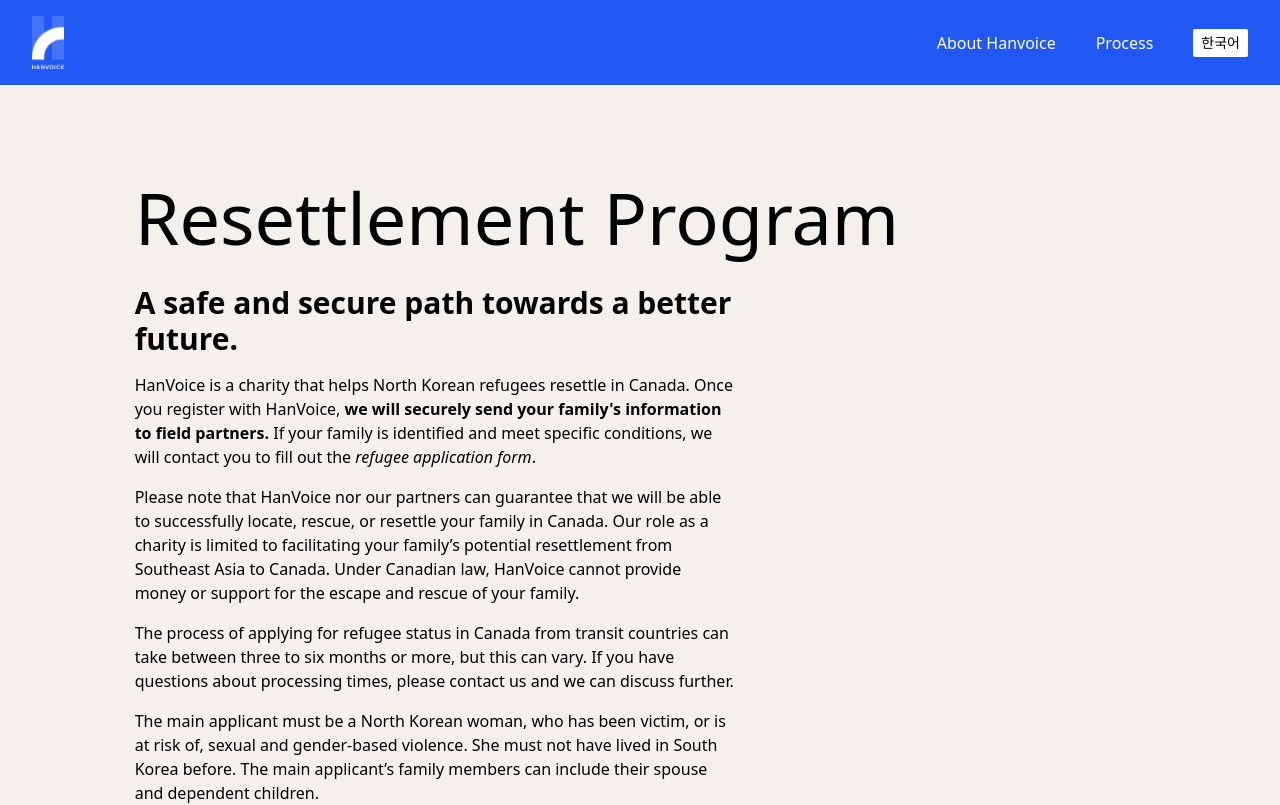
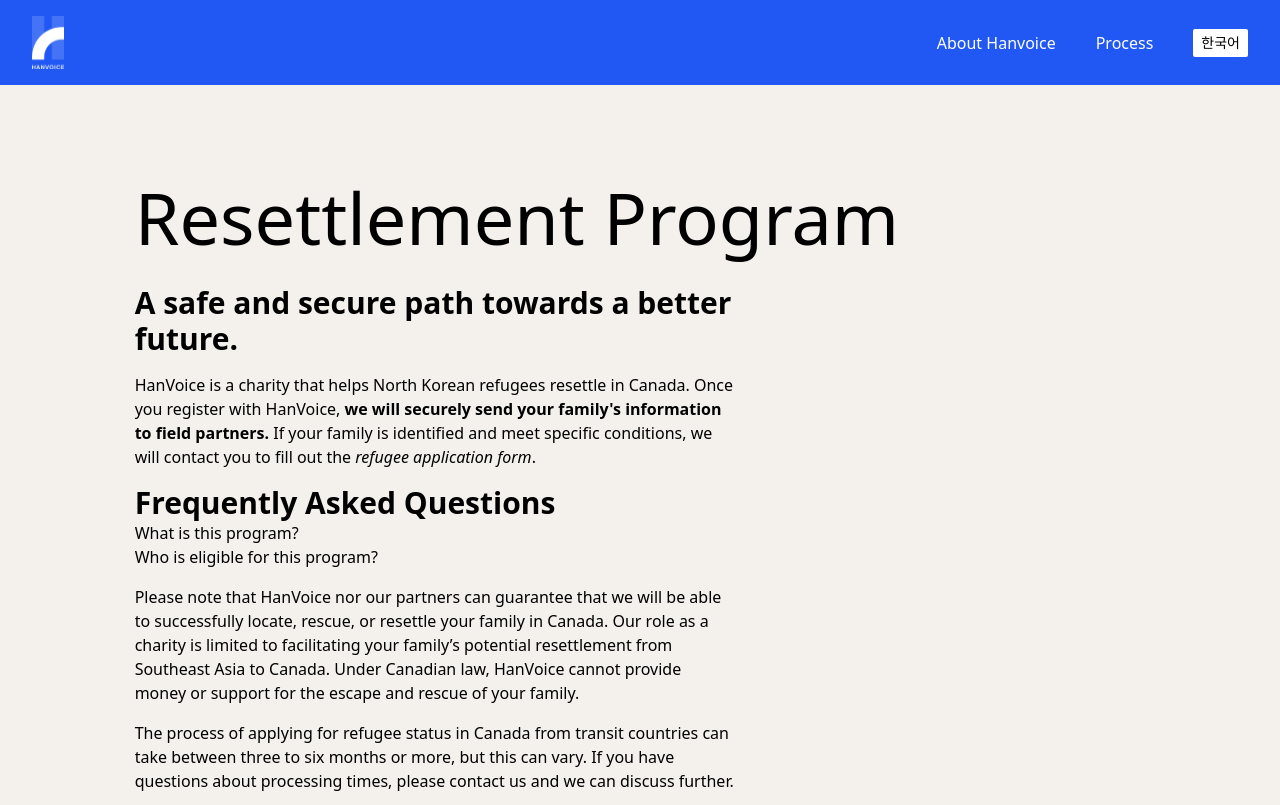
Before and after one commit to gvjacob/freetodream, a Next.js app: page /process in a window 1280 px wide. Shown: the top 805 px of the page. Built offline with nearby package versions, Linux system fonts and the light colour scheme; no server answers.

Commit message:
feat: create drawers block wip

```diff
--- /dev/null
+++ b/src/components/Block/Drawers.js
@@ -0,0 +1,21 @@
+import * as Accordion from '@radix-ui/react-accordion';
+
+export default function Drawers({ title, items }) {
+  return (
+    <section>
+      <h2>{title}</h2>
+
+      <Accordion.Root type="multiple">
+        {items.map(({ header, content }, i) => (
+          <Accordion.Item value={`item-${i}`} key={i}>
+            <Accordion.Header>
+              <Accordion.Trigger>{header}</Accordion.Trigger>
+            </Accordion.Header>
+
+            <Accordion.Content>{content}</Accordion.Content>
+          </Accordion.Item>
+        ))}
+      </Accordion.Root>
+    </section>
+  );
+}
--- /dev/null
+++ b/src/components/Block/index.js
@@ -0,0 +1,3 @@
+import Drawers from './Drawers';
+
+export { Drawers };
--- a/src/pages/process.mdx
+++ b/src/pages/process.mdx
@@ -1,8 +1,25 @@
 import ArticleLayout from '@components/ArticleLayout';
+import * as Block from '@components/Block';
 
 ## A safe and secure path towards a better future.
 
 HanVoice is a charity that helps North Korean refugees resettle in Canada. Once you register with HanVoice, **we will securely send your family's information to field partners.** If your family is identified and meet specific conditions, we will contact you to fill out the _refugee application form_.
+
+<Block.Drawers
+  title="Frequently Asked Questions"
+  items={[
+    {
+      header: 'What is this program?',
+      content:
+        'This is a private sponsorship program to resettle North Korean refugees in Canada, which will become the third country after South Korea and the U.S. to accept North Koreans. Canadians who volunteer as sponsors will be asked to support the families for 12 months or until they become self-sufficient. From putting up the money for sponsorship, to picking them up at the airport, to helping register their children for school, sponsors will be involved in every step of your family’s resettlement process.',
+    },
+    {
+      header: 'Who is eligible for this program?',
+      content:
+        'The main applicant must be a North Korean woman, who has been victim, or is at risk of, sexual and gender-based violence. She must not have lived in South Korea before. The main applicant’s family members can include their spouse and dependent children.',
+    },
+  ]}
+/>
 
 Please note that HanVoice nor our partners can guarantee that we will be able to successfully locate, rescue, or resettle your family in Canada. Our role as a charity is limited to facilitating your family’s potential resettlement from Southeast Asia to Canada. Under Canadian law, HanVoice cannot provide money or support for the escape and rescue of your family.
 
```
